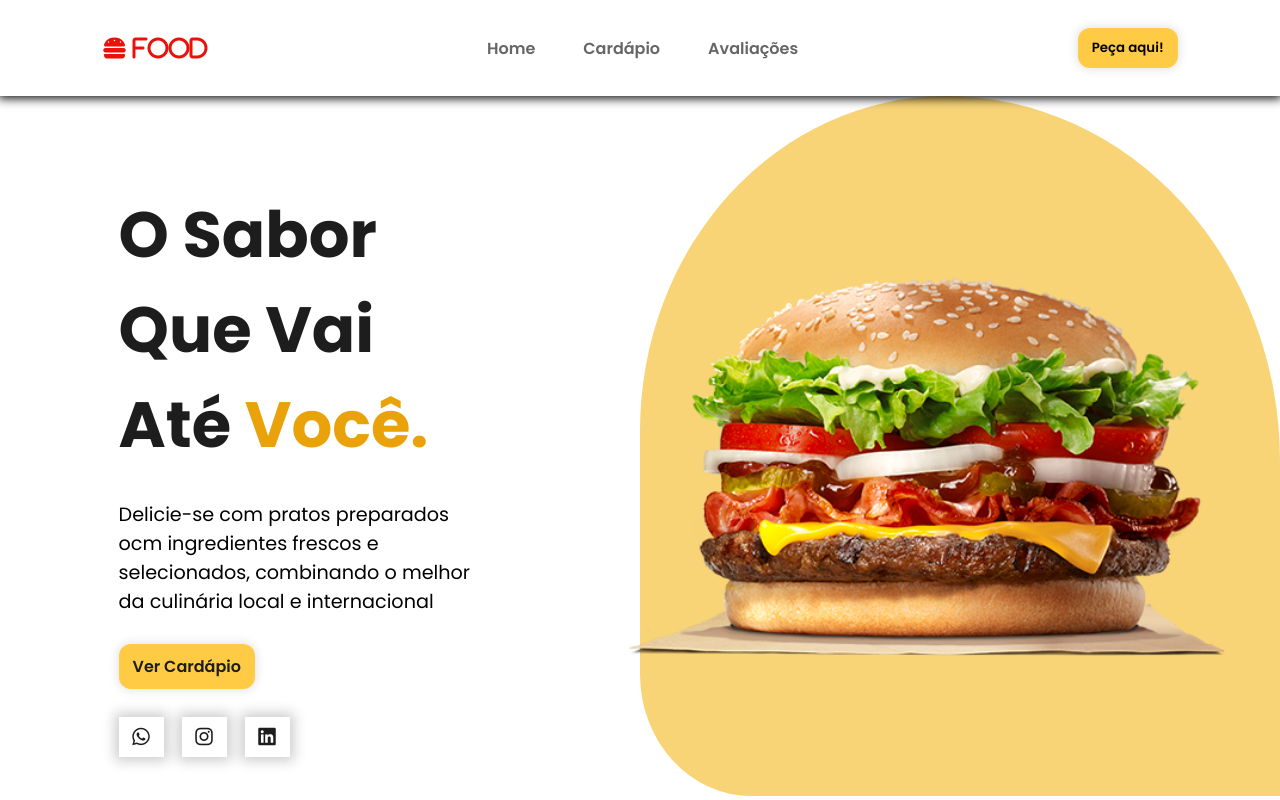
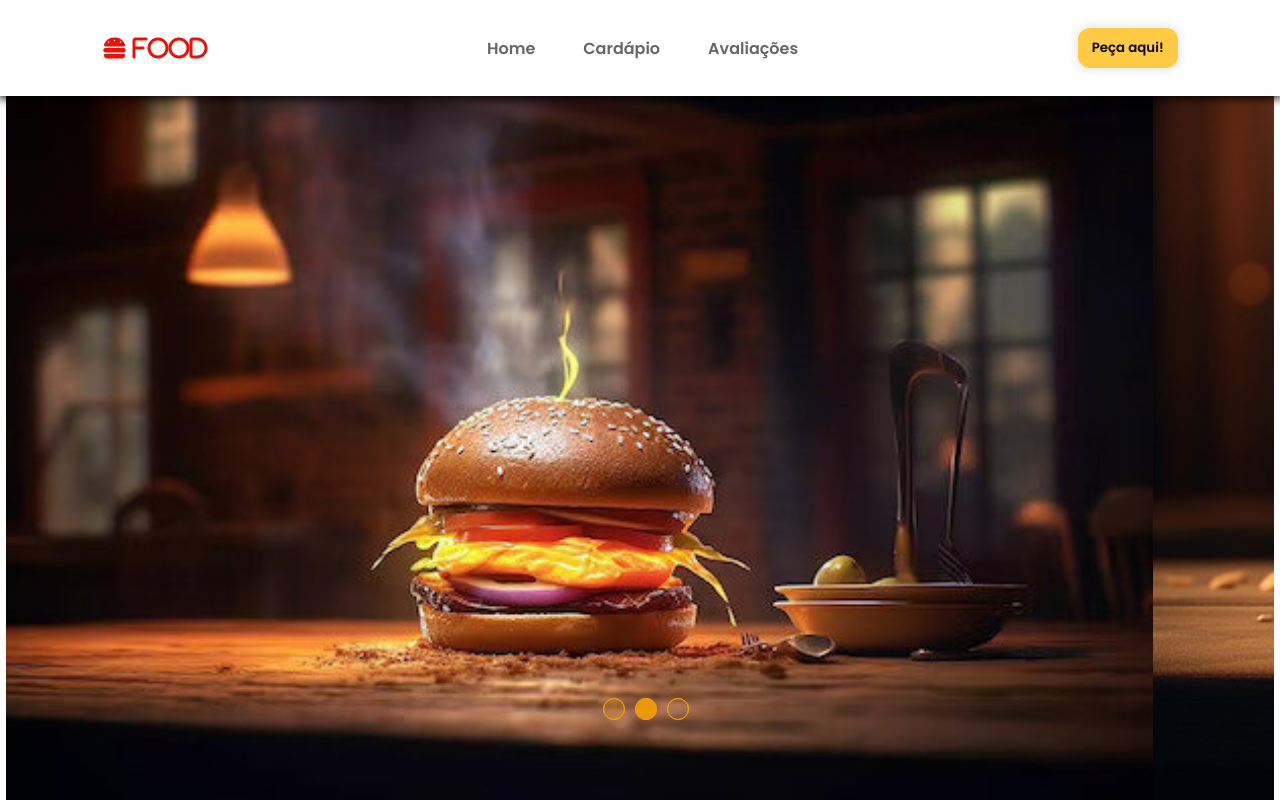
Before and after one commit to GuiMachado001/DesenvolvimentoWeb-FabricaDeSoftware, a plain HTML site: page aula 09-16/home.html in a window 1280 px wide. Shown: the top 800 px of the page. Drawn offline with nearby package versions, Linux system fonts and the light colour scheme.

Commit message:
Projeto Pi e Aula 04-10

```diff
--- /dev/null
+++ b/aula 09-16/carrossel.js
@@ -0,0 +1,16 @@
+var radio = document.querySelector(".manualBtn");
+var cont = 1;
+
+document.getElementById('radio1').checked = true
+
+setInterval(() => {
+    proximaImagem()
+},5000);
+
+function proximaImagem(){
+    cont++
+    if(cont>3){
+        cont = 1;
+    }
+    document.getElementById('radio' +cont).checked = true
+}
--- a/aula 09-16/home.html
+++ b/aula 09-16/home.html
@@ -33,6 +33,39 @@
             <button class="btnDefault">Peça aqui!</button>
         </div>
     </header>
+
+    <section class="slider">
+        <div class="sliderContent">
+            <input type="radio" name="btnRadio" id="radio1">
+            <input type="radio" name="btnRadio" id="radio2">
+            <input type="radio" name="btnRadio" id="radio3">
+
+            <div class="slideBox primeiro">
+                <img src="src/image/hamburguer3.jpeg" alt="" class="imgDesktop">
+            </div>
+
+            <div class="slideBox">
+                <img src="src/image/hamburguer2.jpeg" alt="" class="imgDesktop">
+            </div>
+
+            <div class="slideBox">
+                <img src="src/image/pexels-rafael-pereira-143965381-24595881.jpg" alt="" class="imgDesktop">
+            </div>
+
+            <div class="navAuto">
+                <div class="autoBtn1"></div>
+                <div class="autoBtn2"></div>
+                <div class="autoBtn3"></div>
+            </div>
+
+            <div class="navManual">
+                <label for="radio1" class="manualBtn"></label>
+                <label for="radio2" class="manualBtn"></label>
+                <label for="radio3" class="manualBtn"></label>
+            </div>
+        </div>
+    </section>
+
 
     <main class="content">
         <section class="home" id="home">
@@ -241,6 +274,6 @@
 
     <script src="script.js" defer></script>
     <script src="https://cdnjs.cloudflare.com/ajax/libs/jquery/3.7.1/jquery.min.js" integrity="sha512-v2CJ7UaYy4JwqLDIrZUI/4hqeoQieOmAZNXBeQyjo21dadnwR+8ZaIJVT8EE2iyI61OV8e6M8PP2/4hpQINQ/g==" crossorigin="anonymous" referrerpolicy="no-referrer"></script>
-
+    <script src="carrossel.js" defer></script>
 </body>
 </html>
--- /dev/null
+++ b/aula 09-16/styles/carrossel.css
@@ -0,0 +1,67 @@
+.slider{
+    margin: 0 auto 100px;
+    width: 99vw;
+    height: 90vh;
+    padding: 0 !important;
+    overflow: hidden;
+}
+
+.sliderContent{
+    width: 400%;
+    height: auto;
+    display: flex;
+}
+.sliderContent input{
+    display: none;
+}
+
+.slideBox{
+    width: 25%;
+    height: auto;
+
+    position: relative;
+    text-align: center;
+    transition: 1s;
+}
+.slideBox img{
+    width: 100%;
+}
+
+.navAuto, .navManual{
+    position: absolute;
+    width: 100%;
+    display: flex;
+    justify-content: center;
+    margin-top: 47%;
+}
+
+.navAuto div, .navManual .manualBtn{
+    border: 1px solid var(--colorPrimary6);
+    padding: 10px;
+    border-radius: 50%;
+    cursor: pointer;
+    transition: 0.2s;
+}
+.navManual .manualBtn:not(:last-child), .navAuto div:not(:last-child){
+    margin-right: 10px;
+}
+
+.navManual .manualBtn:hover{
+    background-color: orange;
+}
+
+#radio1:checked ~ .navAuto .autoBtn1,
+#radio2:checked ~ .navAuto .autoBtn2,
+#radio3:checked ~ .navAuto .autoBtn3{
+    background-color: orange;
+}
+
+#radio1:checked ~ .primeiro{
+    margin-left: 0;
+}
+#radio2:checked ~ .primeiro{
+    margin-left: -25%;
+}
+#radio3:checked ~ .primeiro{
+    margin-left: -50%;
+}
--- a/aula 09-16/styles/style.css
+++ b/aula 09-16/styles/style.css
@@ -5,6 +5,7 @@
 @import url('home.css');
 @import url('menu.css');
 @import url('feedback.css');
+@import url('carrossel.css');
 
 :root{
     --colorPrimary1: #fff9ea;
```
Also changed, not shown: aula 09-16/src/image/hamburguer.jpeg (added), aula 09-16/src/image/hamburguer2.jpeg (added), aula 09-16/src/image/hamburguer3.jpeg (added), aula 09-16/src/image/hamburguer4.jpeg (added), aula 09-16/src/image/pexels-rafael-pereira-143965381-24595881.jpg (added).
